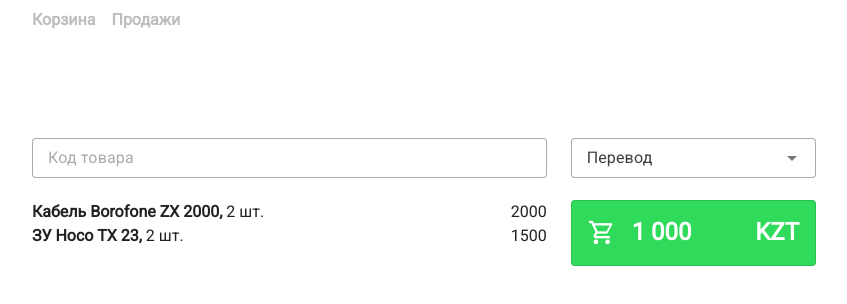
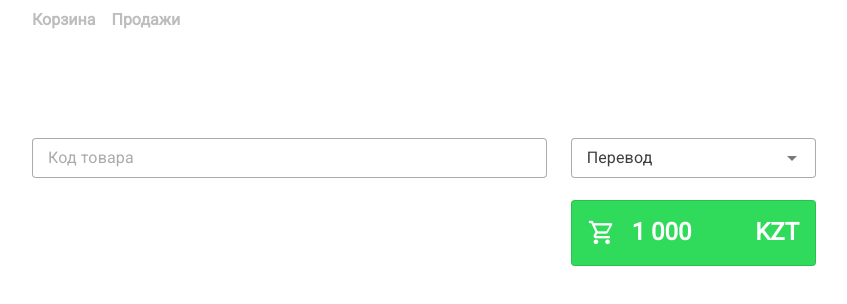
Before and after one commit to ctrlartspace/openmarket-frontend, a Vue app: page / in a window 1280 px wide. Shown: the top 304 px of the page, without its empty margins (216-1063 px from the left). Built offline with nearby package versions, Linux system fonts and the light colour scheme.

Commit message:
add item function

```diff
--- a/src/pages/CartPage.vue
+++ b/src/pages/CartPage.vue
@@ -2,8 +2,15 @@
   <div class="content">
     <v-row>
       <v-col cols="8">
-        <v-text-field placeholder="Код товара"></v-text-field>
-        <cart-item v-for="(item, i) in items" :item="item" @click="" :key="i" />
+        <v-form @submit.prevent="addCartItem">
+          <v-text-field v-model="inputValue" placeholder="Код товара" />
+        </v-form>
+        <cart-item
+          v-for="(item, i) in store.cartItems"
+          :item="item"
+          @click=""
+          :key="i"
+        />
       </v-col>
       <v-col>
         <v-select v-model="paymentType" :items="paymentTypes"></v-select>
@@ -24,22 +31,17 @@ import CartTotalValue from "@/components/CartTotalValue.vue"
 
 import { ref } from "vue"
 import { paymentTypes } from "@/utils/base-data"
+import { useCartStore } from "@/stores/cart.store"
+
+const store = useCartStore()
+console.log(store.cartItems)
 
 const paymentType = ref(paymentTypes[1])
-const items = ref([
-  {
-    code: 123124124,
-    title: "Кабель Borofone ZX 2000",
-    count: 2,
-    price: 2000,
-  },
-  {
-    code: 325436346,
-    title: "ЗУ Hoco TX 23",
-    count: 2,
-    price: 1500,
-  },
-])
+const inputValue = ref(null)
+
+const addCartItem = () => {
+  store.addItem(inputValue.value)
+}
 </script>
 
 <style scoped>
--- a/src/stores/cart.store.js
+++ b/src/stores/cart.store.js
@@ -1,5 +1,7 @@
 import { defineStore } from "pinia"
 import { ref, computed } from "vue"
+
+import { items } from "@/utils/db"
 
 export const useCartStore = defineStore("cart", () => {
   const cartItems = ref([])
@@ -10,8 +12,9 @@ export const useCartStore = defineStore("cart", () => {
     }, 0)
   )
 
-  const addItem = (item) => {
-    cartItems.value.push(item)
+  const addItem = (id) => {
+    const resultItem = items.filter((item) => item.id === id)
+    cartItems.value.push(resultItem)
   }
 
   const removeItem = (id) => {
```
